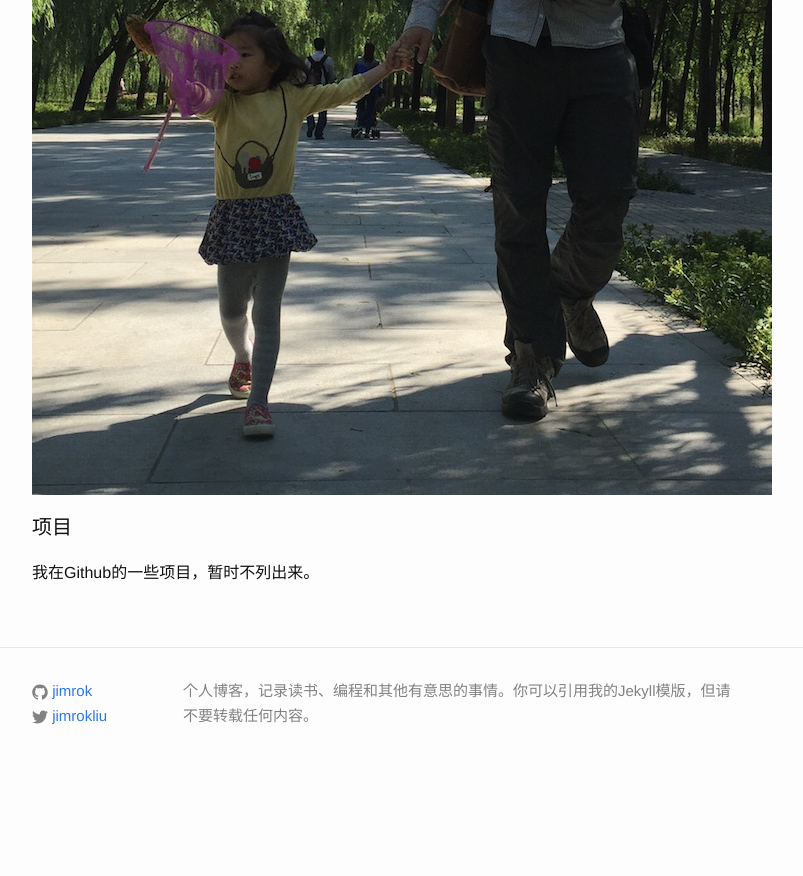
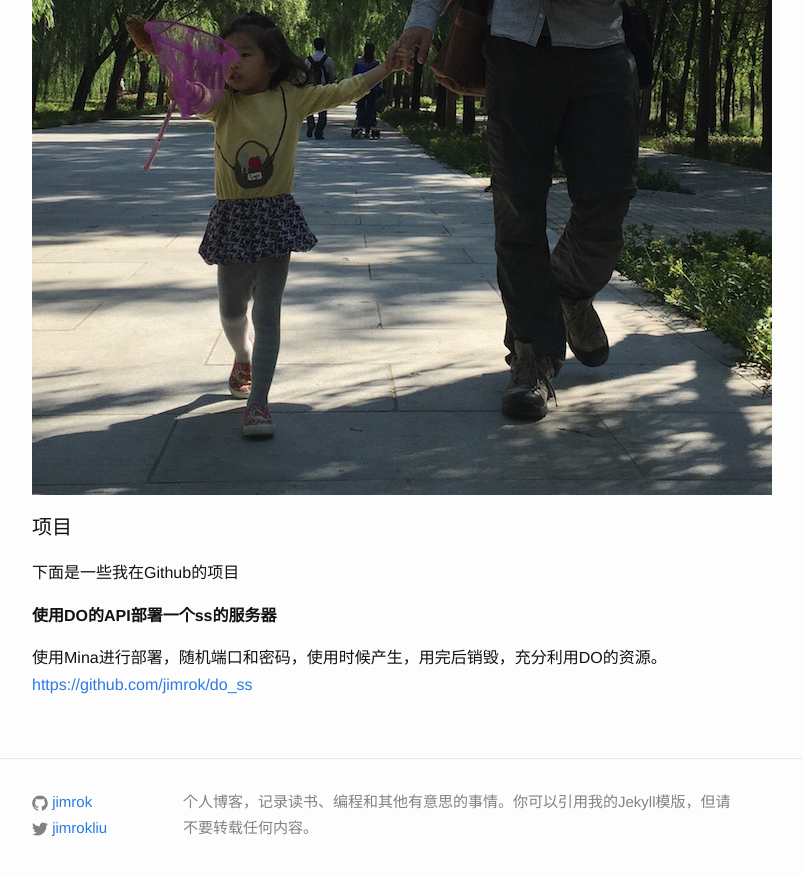
Before and after one commit to jimrok/jimrok.github.io, a Jekyll site: the page built from about.md, in a window 1280 px wide and 900 px high, scrolled down 888 px. Shown: the top 876 px of the window, without its empty margins (238-1041 px from the left). Built offline with Jekyll 4.4.1, drawn with Linux system fonts in a browser that asks for light colours; Markdown is read by kramdown in place of the engine named in the settings; before the commit the page ends 1677 px from its top, so only the background shows below that.

Commit message:
update about me.

```diff
--- a/about.md
+++ b/about.md
@@ -12,4 +12,9 @@ permalink: /about/
 
 ####项目
 
-我在Github的一些项目，暂时不列出来。
+下面是一些我在Github的项目
+
+__使用DO的API部署一个ss的服务器__
+
+使用Mina进行部署，随机端口和密码，使用时候产生，用完后销毁，充分利用DO的资源。
+[https://github.com/jimrok/do_ss](https://github.com/jimrok/do_ss)
```
